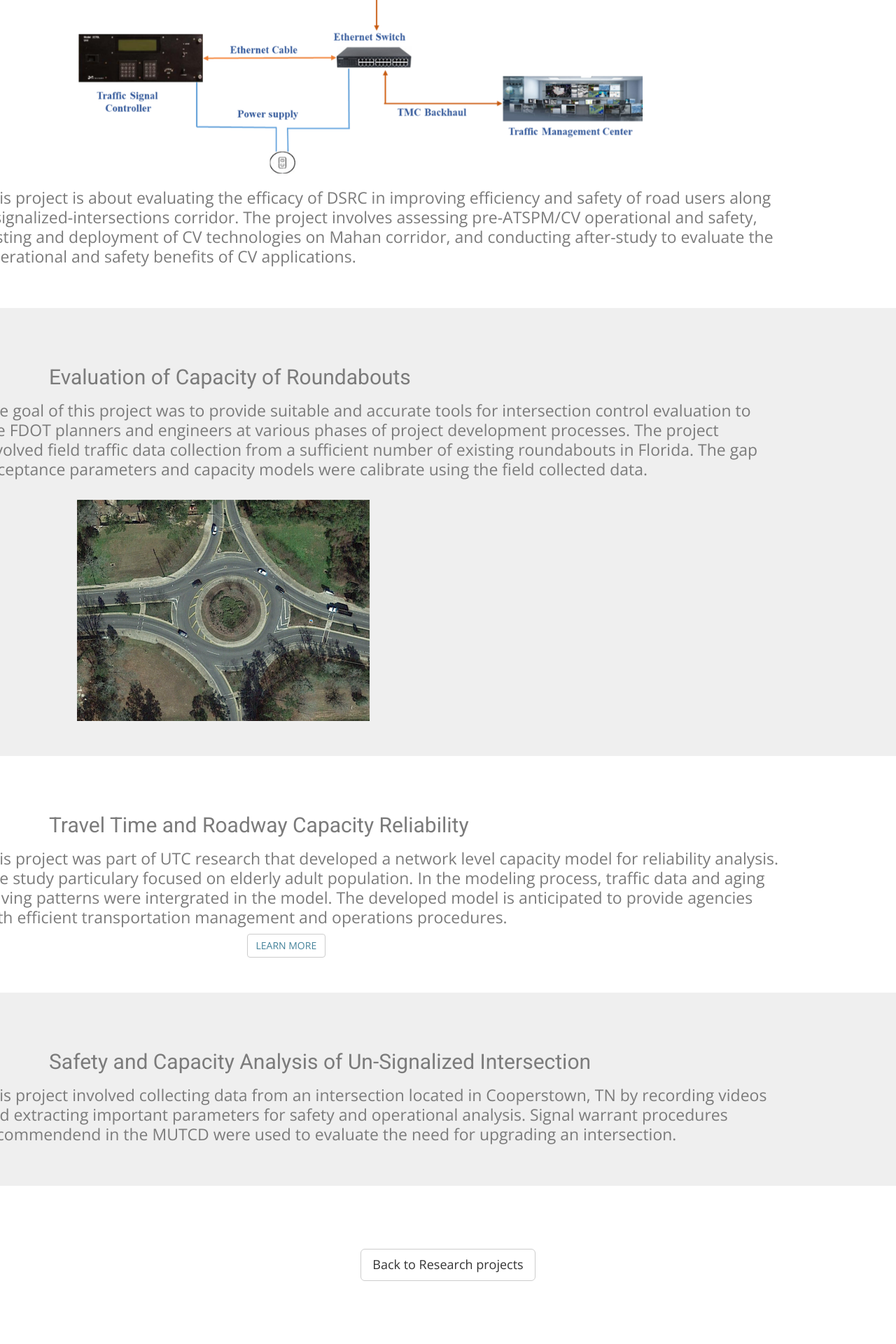
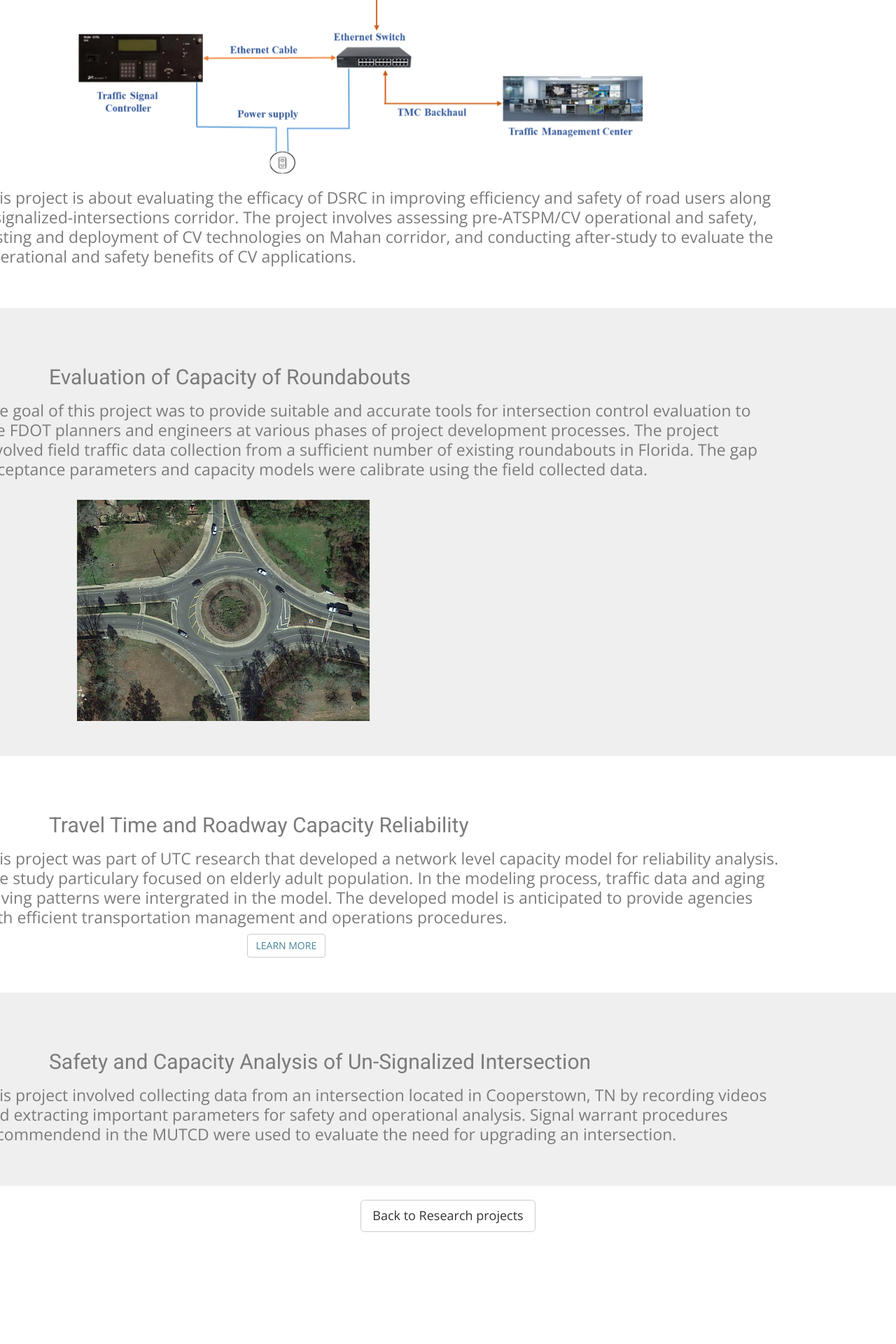
Before and after one commit to ekidando/Emma, a Jekyll site: the page built from TSMO.html, in a window 1280 px wide. Shown: the part 887-2807 px from the top of the page at 70% size. Built offline with Jekyll 4.4.1, drawn with Linux system fonts in a browser that asks for light colours; nearby versions of some CDN libraries; some web fonts are replaced; after the commit the page ends 2687 px from its top, so only the background shows below that.

Commit message:
Update TSMO.html

```diff
--- a/TSMO.html
+++ b/TSMO.html
@@ -120,13 +120,12 @@ published: true
   </div>
 </section>
 
-<section id="introresear">
+
 <div class="container">
     <div class="row">
       <div class="col-md-12">
         <div align="center" class="footer-manu">
           <ul>
-            <br>
             <br>
         <a href="{{ site.baseurl }}/research#PROJECTS" class="btn btn-default btn-lg" role="button">Back to Research projects</a>
 
@@ -137,4 +136,3 @@ published: true
   </div>
 <br>
 <br>
-</section>
```
